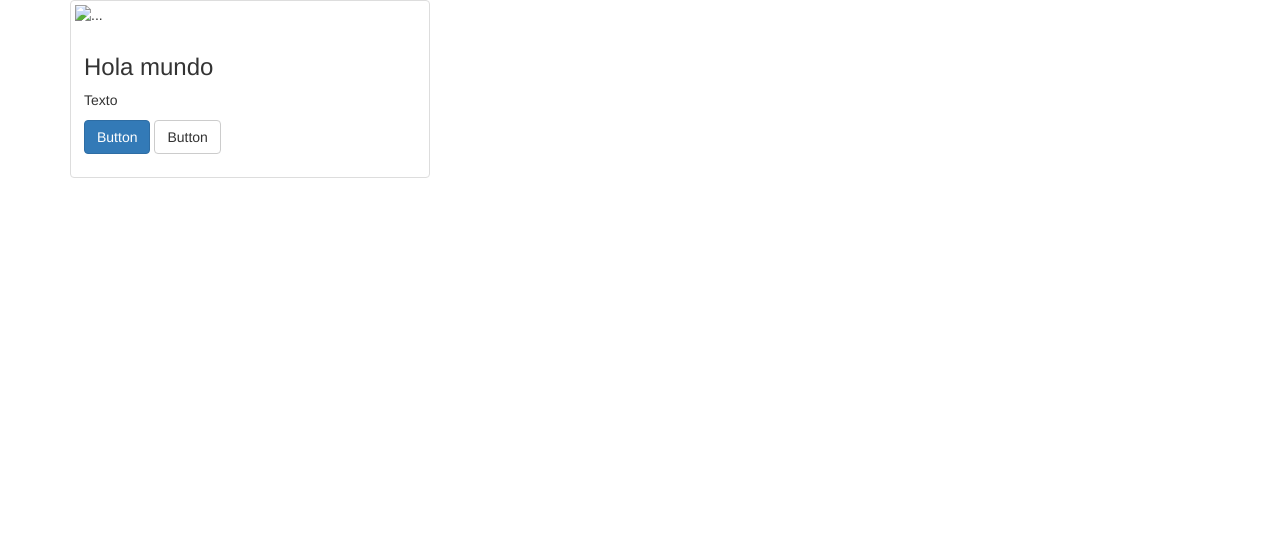
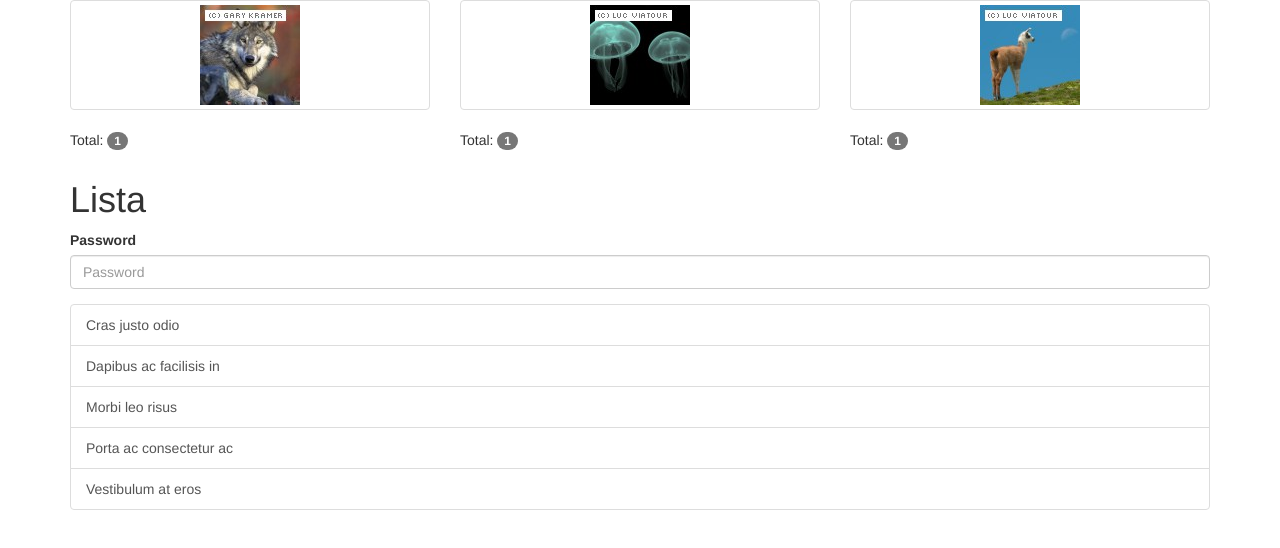
Before and after one commit to Gonzalo2683/charla-vue, a website: page index.html in a window 1280 px wide. Drawn offline with nearby package versions, Linux system fonts and the light colour scheme.

Commit message:
Seteo de estructura para componentes

```diff
--- a/index.html
+++ b/index.html
@@ -4,20 +4,46 @@
     <meta charset="UTF-8">
     <meta name="viewport" content="width=device-width, initial-scale=1.0">
     <meta http-equiv="X-UA-Compatible" content="ie=edge">
-    <title>Básico</title>
+    <title>Componentes</title>
     <link rel="stylesheet" href="node_modules/bootstrap/dist/css/bootstrap.css">
 </head>
 <body>
     <div class="container">
         <div class="row">
-            <div class="col-sm-6 col-md-4">
+            <div class="col-xs-4 col-md-4">
                 <div class="thumbnail">
-                    <img src="..." alt="...">
-                    <div class="caption">
-                        <h3>Hola mundo</h3>
-                        <p>Texto </p>
-                        <p><a href="#" class="btn btn-primary" role="button">Button</a> <a href="#" class="btn btn-default" role="button">Button</a></p>
-                    </div>
+                    <img src="images/1.jpg" alt="Imagen 1">
+                </div>
+                <p>Total: <span class="badge">1</span></p>
+            </div>
+            <div class="col-xs-4 col-md-4">
+                <div class="thumbnail">
+                    <img src="images/2.jpg" alt="Imagen 2">
+                </div>
+                <p>Total: <span class="badge">1</span></p>
+            </div>
+            <div class="col-xs-4 col-md-4">
+                <div class="thumbnail">
+                    <img src="images/3.jpg" alt="Imagen 3">
+                </div>
+                <p>Total: <span class="badge">1</span></p>
+            </div>
+        </div>
+        <div class="row">
+            <div class="col-sm-12">
+                <h1>Lista</h1>
+                <div class="form-group">
+                    <label for="exampleInputPassword1">Password</label>
+                    <input type="password" class="form-control" id="exampleInputPassword1" placeholder="Password">
+                </div>
+                <div class="list-group">
+                    <a href="#" class="list-group-item aactive">
+                        Cras justo odio
+                    </a>
+                    <a href="#" class="list-group-item">Dapibus ac facilisis in</a>
+                    <a href="#" class="list-group-item">Morbi leo risus</a>
+                    <a href="#" class="list-group-item">Porta ac consectetur ac</a>
+                    <a href="#" class="list-group-item">Vestibulum at eros</a>
                 </div>
             </div>
         </div>
```
Also changed, not shown: images/1.jpg (added), images/2.jpg (added), images/3.jpg (added), images/4.jpg (added), images/5.jpg (added), 1 other file.
